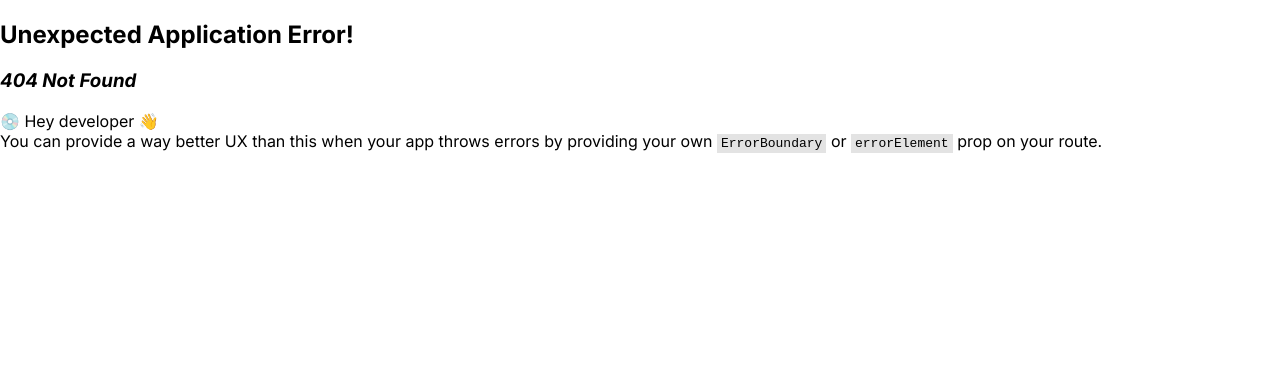
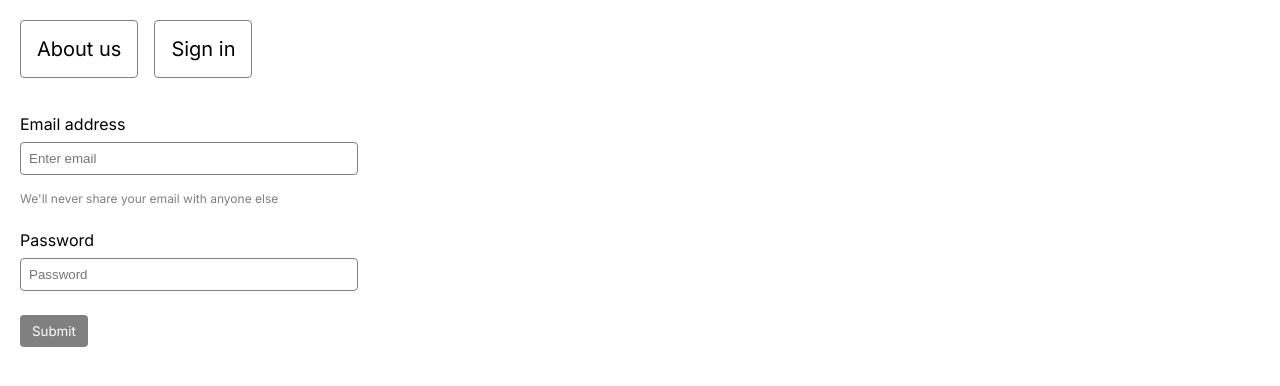
Before and after one commit to breadkvass/Moo, a React (Vite) app: page /login in a window 1280 px wide. Before the commit this address had no page. Shown: the top 386 px of the page. Built offline with nearby package versions, Linux system fonts and the light colour scheme.

Commit message:
add LoginPage

```diff
--- a/src/App.tsx
+++ b/src/App.tsx
@@ -4,11 +4,13 @@ import {
   Route,
 } from "react-router-dom";
 import MainPage from "./pages/mainPage/mainPage";
+import LoginPage from "./pages/loginPage/loginPage";
 
 const router = createBrowserRouter(
   createRoutesFromElements(
     <Route>
       <Route path="/" element={<MainPage />} />
+      <Route path="/login" element={<LoginPage />} />
     </Route>
   )
 );
--- a/src/index.css
+++ b/src/index.css
@@ -39,3 +39,7 @@ button {
   background-color: transparent;
   cursor: pointer;
 }
+
+button:disabled {
+  cursor: auto;
+}
--- /dev/null
+++ b/src/pages/loginPage/loginPage.module.css
@@ -0,0 +1,53 @@
+.form {
+    display: flex;
+    flex-direction: column;
+    align-items: flex-start;
+    gap: 24px;
+    width: 320px;
+}
+
+.inputs {
+    display: flex;
+    flex-direction: column;
+    gap: 24px;
+    width: 100%;
+}
+
+.label {
+    display: flex;
+    flex-direction: column;
+    width: 100%;
+    position: relative;
+}
+
+.input {
+    margin-top: 8px;
+    padding: 8px;
+    border: 1px solid grey;
+    border-radius: 4px;
+    width: 100%;
+}
+
+.button {
+    color: white;
+    background-color: #0072DB;
+    padding: 8px 12px;
+    border-radius: 4px;
+}
+
+.button:disabled {
+    background-color: grey;
+}
+
+.text {
+    margin-top: 16px;
+    color: gray;
+    font-size: 12px;
+}
+
+.error {
+    position: absolute;
+    color: red;
+    font-size: 10px;
+    top: 64px;
+}
--- /dev/null
+++ b/src/pages/loginPage/loginPage.tsx
@@ -0,0 +1,88 @@
+import { ChangeEvent, FormEvent, useEffect, useState } from 'react';
+import Layout from '../../components/layout/layout';
+import styles from './loginPage.module.css';
+
+const LoginPage = () => {
+    const [ emailValue, setEmailValue ] = useState<string>('');
+    const [ passwordValue, setPasswordValue ] = useState<string>('');
+
+    const [inputsErrors, setinputsErrors] = useState({
+        email: '',
+        password: '',
+    });
+
+    const [ isValid, setIsValid ] = useState(true);
+
+
+    const emailHandler = (e: ChangeEvent<HTMLInputElement>) => {
+        setEmailValue(e.target.value);
+        const validEmail = /^[\w-\.]+@([\w-]+\.)+[\w-]{2,4}$/;
+        if (!validEmail.test(String(e.target.value))) {
+            setinputsErrors({ ...inputsErrors, email: 'Incorrect email' })
+        } else {
+            setinputsErrors({ ...inputsErrors, email: '' })
+        }
+    }
+
+    const passwordHandler = (e: ChangeEvent<HTMLInputElement>) => {
+        setPasswordValue(e.target.value);
+        const validPasswordLength = 8;
+        if (e.target.value.length < validPasswordLength) {
+            setinputsErrors({ ...inputsErrors, password: 'The password must be 8 characters or more' })
+        } else {
+            setinputsErrors({ ...inputsErrors, password: '' })
+        }
+    }
+
+    const onSubmitHandler = async (e: FormEvent) => {
+        e.stopPropagation();
+        e.preventDefault();
+        console.log(emailValue, passwordValue);
+        // await loginUser(emailValue, passwordValue);
+        // navigate('/profile');
+    }
+
+    useEffect(() => {
+        if (!emailValue || !passwordValue || inputsErrors.email || inputsErrors.password) {
+            setIsValid(false);
+        } else {
+            setIsValid(true);
+        }
+    }, [passwordValue, emailValue]);
+
+
+    return (
+        <Layout>
+            <form className={styles.form} onSubmit={e => onSubmitHandler(e)}>
+                <div className={styles.inputs}>
+                    <label className={styles.label}>Email address
+                        <input
+                            className={styles.input}
+                            type='email'
+                            placeholder='Enter email'
+                            onChange={(e) => emailHandler(e)}
+                            value={emailValue}
+                            name={'login'}
+                        />
+                        {inputsErrors.email && <p className={styles.error}>{inputsErrors.email}</p>}
+                        <p className={styles.text}>We'll never share your email with anyone else</p>
+                    </label>
+                    <label className={styles.label}>Password
+                        <input
+                            className={styles.input}
+                            type='password'
+                            placeholder='Password'
+                            onChange={(e) => passwordHandler(e)}
+                            value={passwordValue}
+                            name={'password'}
+                        />
+                        {inputsErrors.password && <p className={styles.error}>{inputsErrors.password}</p>}
+                    </label>
+                </div>
+                <button className={styles.button} type='submit' disabled={!isValid ? true : false} >Submit</button>
+            </form>
+        </Layout>
+    );
+}
+
+export default LoginPage;
```
